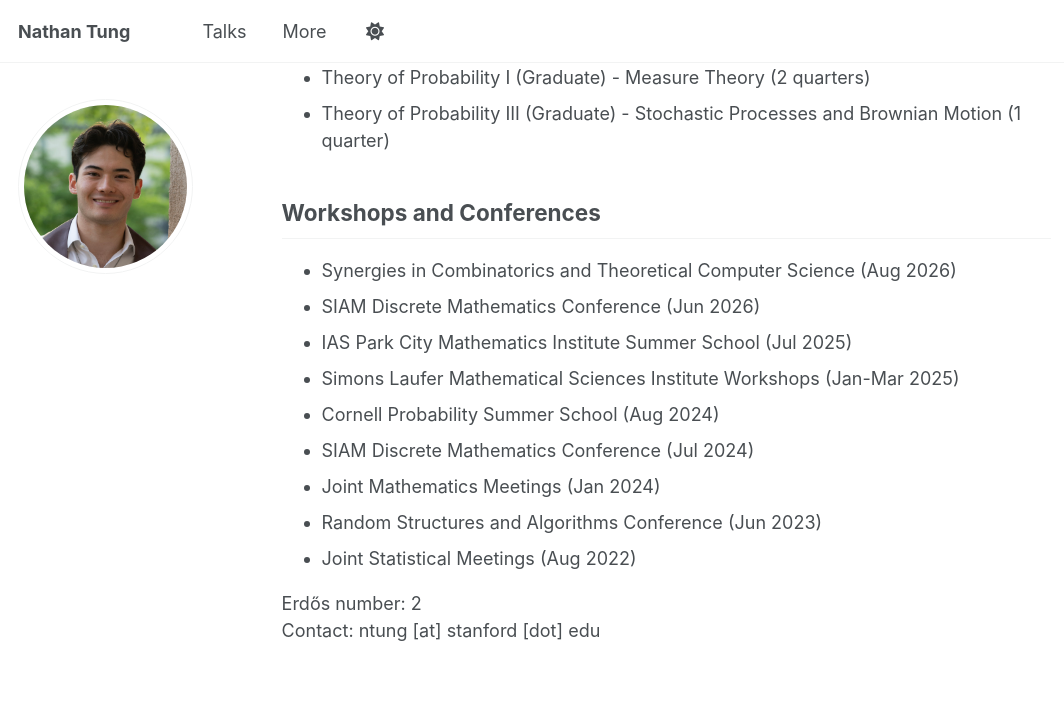
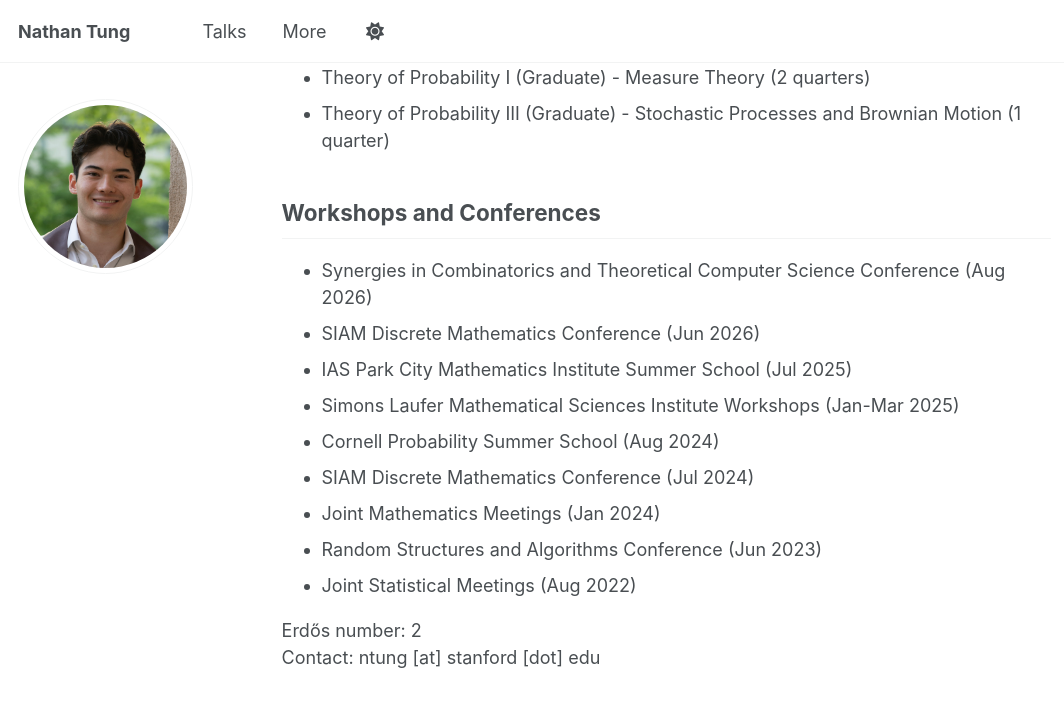
Before and after one commit to njtung/njtung.github.io, a Jekyll site: the page built from _pages/about.md, in a window 1280 px wide and 900 px high, scrolled down 904 px. Shown: the top 707 px of the window, without its empty margins (0-1064 px from the left). Built offline with Jekyll 4.4.1, drawn with Linux system fonts in a browser that asks for light colours; a script that is not in the unit is left out.

Commit message:
Update about.md

```diff
--- a/_pages/about.md
+++ b/_pages/about.md
@@ -39,7 +39,7 @@ Graph with Jerome Sanes, Eli Upfal, and Ani Eloyan. Preprint (2021). [pdf](https
 
 ## Workshops and Conferences
 
-* Synergies in Combinatorics and Theoretical Computer Science (Aug 2026)
+* Synergies in Combinatorics and Theoretical Computer Science Conference (Aug 2026)
 * SIAM Discrete Mathematics Conference (Jun 2026)
 * IAS Park City Mathematics Institute Summer School (Jul 2025)
 * Simons Laufer Mathematical Sciences Institute Workshops (Jan-Mar 2025)
```
